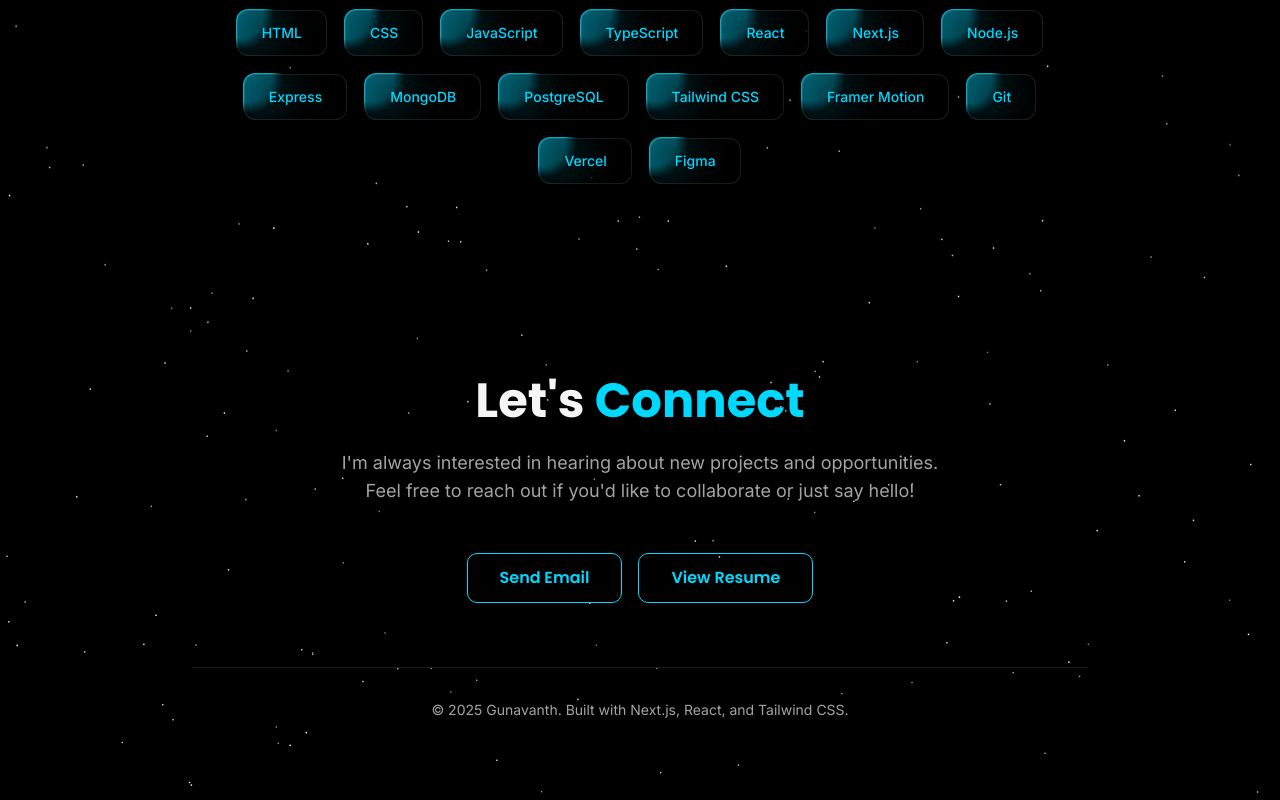
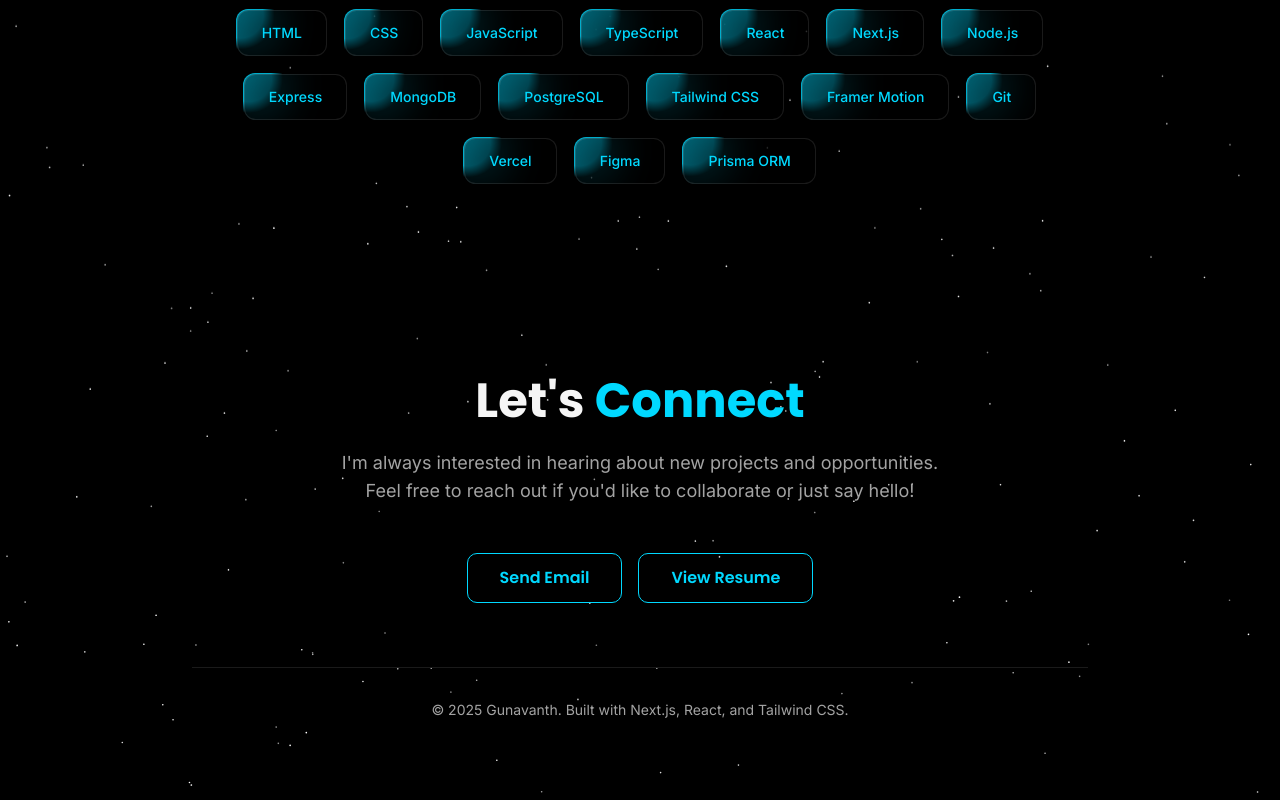
Before and after one commit to GUNAVANTH333/gunavanth-reddy, a Next.js app: page / in a window 1280 px wide. Shown: the part 2497-3297 px from the top of the page. Built offline with nearby package versions, Linux system fonts and the light colour scheme; a web font is replaced by a local one.

Commit message:
Added Skill

```diff
--- a/components/skills.jsx
+++ b/components/skills.jsx
@@ -20,6 +20,7 @@
     "Git",
     "Vercel",
     "Figma",
+    "Prisma ORM"
   ];
 
   const container = {
```
